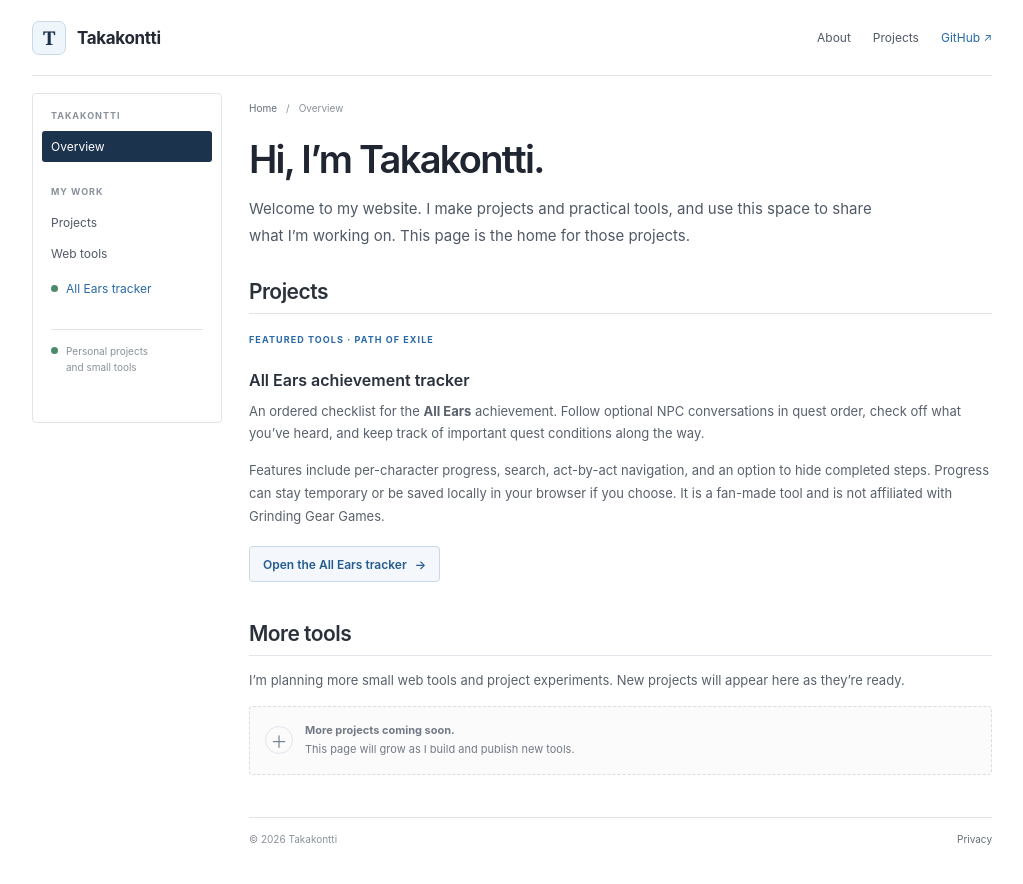
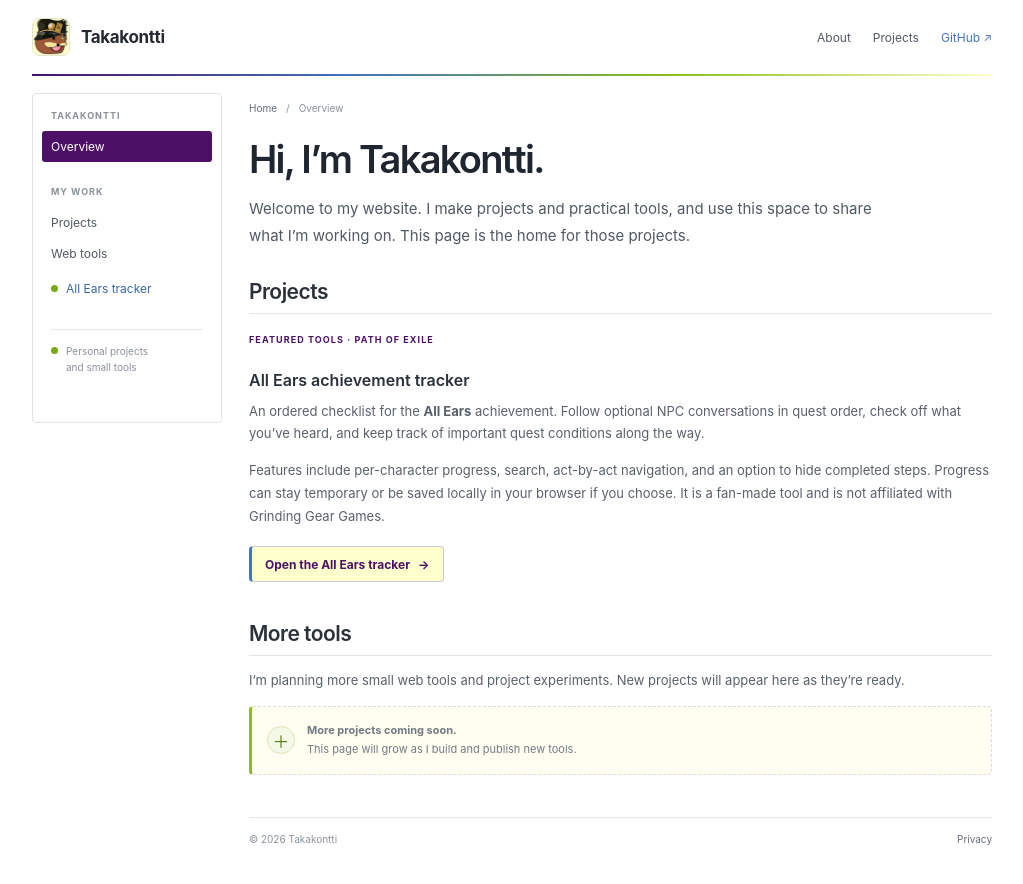
Before and after one commit to Takakontti/takakontti.github.io, a Jekyll site: the page built from index.md, in a window 1280 px wide. Shown: the top 884 px of the page, without its empty margins (128-1151 px from the left). Built offline with Jekyll 4.4.1, drawn with Linux system fonts in a browser that asks for light colours.

Commit message:
Added profile picture and color palette changes

```diff
--- a/_layouts/landing.html
+++ b/_layouts/landing.html
@@ -12,7 +12,7 @@
     <div class="site-frame">
       <header class="site-header">
         <a class="site-brand" href="{{ '/' | relative_url }}" aria-label="Takakontti home">
-          <span class="brand-icon" aria-hidden="true">T</span>
+          <img class="brand-icon" src="{{ '/img/spurdoro.png' | relative_url }}" alt="" />
           <span>Takakontti</span>
         </a>
         <nav class="header-nav" aria-label="Main navigation">
--- a/landing.css
+++ b/landing.css
@@ -1,16 +1,20 @@
 * { box-sizing: border-box; }
 :root {
   color-scheme: light;
+  --flag-purple: #4c1166;
+  --flag-blue: #4175bb;
+  --flag-green: #8bbe1a;
+  --flag-cream: #ffffcd;
   --text: #242933;
   --muted: #656d78;
   --subtle: #8a919b;
   --line: #e1e4e8;
   --surface: #fff;
   --surface-soft: #f7f8fa;
-  --blue: #2869a8;
-  --blue-dark: #1c334e;
-  --blue-soft: #eef5fb;
-  --green: #4d896b;
+  --blue: var(--flag-blue);
+  --blue-dark: var(--flag-purple);
+  --blue-soft: #f3eff5;
+  --green: var(--flag-green);
   font-family: -apple-system, BlinkMacSystemFont, "Segoe UI", sans-serif;
   font-synthesis: none;
   text-rendering: optimizeLegibility;
@@ -20,10 +24,10 @@ body { margin: 0; background: var(--surface); color: var(--text); font-size: 14p
 a { color: var(--blue); text-decoration: none; }
 a:hover { color: #174d83; text-decoration: underline; text-underline-offset: 3px; }
 .site-frame { width: min(100% - 40px, 960px); margin: 0 auto; }
-.site-header { min-height: 76px; display: flex; align-items: center; justify-content: space-between; border-bottom: 1px solid var(--line); }
+.site-header { min-height: 76px; display: flex; align-items: center; justify-content: space-between; border-bottom: 2px solid transparent; border-image: linear-gradient(90deg, var(--flag-purple), var(--flag-blue), var(--flag-green), var(--flag-cream)) 1; }
 .site-brand { display: inline-flex; align-items: center; gap: 11px; color: var(--text); font-size: 17px; font-weight: 650; letter-spacing: -.02em; }
 .site-brand:hover { color: var(--text); text-decoration: none; }
-.brand-icon { width: 34px; height: 34px; display: grid; place-items: center; border: 1px solid #cbd9e7; border-radius: 7px; background: var(--blue-soft); color: var(--blue-dark); font-family: Georgia, serif; font-size: 19px; font-weight: 700; }
+.brand-icon { width: 38px; height: 38px; display: block; border: 1px solid #e5e3d2; border-radius: 7px; background: var(--flag-cream); object-fit: cover; }
 .header-nav { display: flex; align-items: center; gap: 22px; }
 .header-nav a { color: #505966; font-size: 12px; }
 .header-nav a:last-child { color: var(--blue); }
@@ -33,10 +37,10 @@ a:hover { color: #174d83; text-decoration: underline; text-underline-offset: 3px
 .sidebar-label { margin: 4px 9px 10px; color: var(--subtle); font-size: 9px; font-weight: 700; letter-spacing: .11em; }
 .sidebar-spaced { margin-top: 24px; }
 .sidebar-link { min-height: 31px; display: flex; align-items: center; gap: 8px; padding: 0 9px; border-radius: 3px; color: #505966; font-size: 12px; }
-.sidebar-link:hover { background: var(--surface-soft); color: var(--blue-dark); text-decoration: none; }
-.sidebar-link:first-of-type { background: var(--blue-dark); color: #fff; }
-.sidebar-tool { margin-top: 4px; color: var(--blue); }
-.status-dot { flex: 0 0 7px; width: 7px; height: 7px; border-radius: 50%; background: var(--green); }
+.sidebar-link:hover { background: #f4f0f6; color: var(--flag-purple); text-decoration: none; }
+.sidebar-link:first-of-type { background: var(--flag-purple); color: #fff; }
+.sidebar-tool { margin-top: 4px; color: #3768a7; }
+.status-dot { flex: 0 0 7px; width: 7px; height: 7px; border-radius: 50%; background: #77a919; }
 .sidebar-bottom { display: flex; align-items: flex-start; gap: 8px; margin: 25px 9px 0; padding-top: 13px; border-top: 1px solid var(--line); color: var(--subtle); font-size: 10px; line-height: 1.6; }
 .sidebar-bottom .status-dot { margin-top: 4px; }
 .main-content { min-width: 0; }
@@ -51,23 +55,23 @@ a:hover { color: #174d83; text-decoration: underline; text-underline-offset: 3px
 .markdown-content h2[id="projects"] { margin-top: 30px; }
 .markdown-content h2[id="tools"] { margin-top: 31px; }
 .markdown-content hr { height: 1px; margin: 28px 0; border: 0; background: var(--line); }
-.markdown-content .project-kicker { margin: 18px 0 7px; color: var(--blue); font-size: 9px; font-weight: 700; letter-spacing: .12em; text-transform: uppercase; }
+.markdown-content .project-kicker { margin: 18px 0 7px; color: var(--flag-purple); font-size: 9px; font-weight: 700; letter-spacing: .12em; text-transform: uppercase; }
 .markdown-content .project-title { margin: 0 0 8px; color: #29313c; font-size: 17px; font-weight: 620; }
 .markdown-content .project-description { max-width: 680px; }
-.primary-link { display: inline-flex; min-height: 36px; align-items: center; gap: 8px; margin: 5px 0 8px; padding: 0 13px; border: 1px solid #c8d8e8; border-radius: 4px; background: #f4f8fc; color: #245b91; font-size: 12px; font-weight: 600; }
-.primary-link:hover { border-color: #9dbbd8; background: #eaf3fb; color: #174d83; text-decoration: none; }
+.primary-link { display: inline-flex; min-height: 36px; align-items: center; gap: 8px; margin: 5px 0 8px; padding: 0 13px; border: 1px solid #d1c5d8; border-left: 3px solid var(--flag-blue); border-radius: 4px; background: var(--flag-cream); color: var(--flag-purple); font-size: 12px; font-weight: 650; }
+.primary-link:hover { border-color: var(--flag-blue); background: #f4f8e7; color: var(--flag-purple); text-decoration: none; }
 .project-note { color: var(--subtle) !important; font-size: 11px !important; }
-.upcoming-card { display: flex; align-items: center; gap: 12px; margin-top: 14px; padding: 14px 15px; border: 1px dashed #d8dde3; border-radius: 4px; background: #fbfbfc; }
-.upcoming-icon { width: 28px; height: 28px; display: grid; place-items: center; border: 1px solid #e0e5eb; border-radius: 50%; color: #737e8b; font-size: 17px; }
+.upcoming-card { display: flex; align-items: center; gap: 12px; margin-top: 14px; padding: 14px 15px; border: 1px dashed #d8dde3; border-left: 3px solid var(--flag-green); border-radius: 4px; background: #fffef0; }
+.upcoming-icon { width: 28px; height: 28px; display: grid; place-items: center; border: 1px solid #d7e7b7; border-radius: 50%; background: #f4f8e7; color: #567e14; font-size: 17px; }
 .upcoming-card p { margin: 0; color: #727a85; font-size: 11px; }
 .site-footer { display: flex; justify-content: space-between; gap: 15px; margin-top: 12px; padding: 15px 0 23px; border-top: 1px solid var(--line); color: var(--subtle); font-size: 10px; }
 .site-footer a { color: var(--muted); }
-:focus-visible { outline: 2px solid #6ea4d5; outline-offset: 3px; border-radius: 2px; }
+:focus-visible { outline: 2px solid var(--flag-blue); outline-offset: 3px; border-radius: 2px; }
 @media (max-width: 680px) {
   .site-frame { width: min(100% - 28px, 560px); }
   .site-header { min-height: 64px; }
   .site-brand { font-size: 15px; }
-  .brand-icon { width: 31px; height: 31px; }
+  .brand-icon { width: 34px; height: 34px; }
   .header-nav { gap: 13px; }
   .header-nav a { font-size: 11px; }
   .page-layout { display: flex; flex-direction: column; gap: 14px; padding-top: 12px; }
```
Also changed, not shown: img/spurdoro.png (added).
